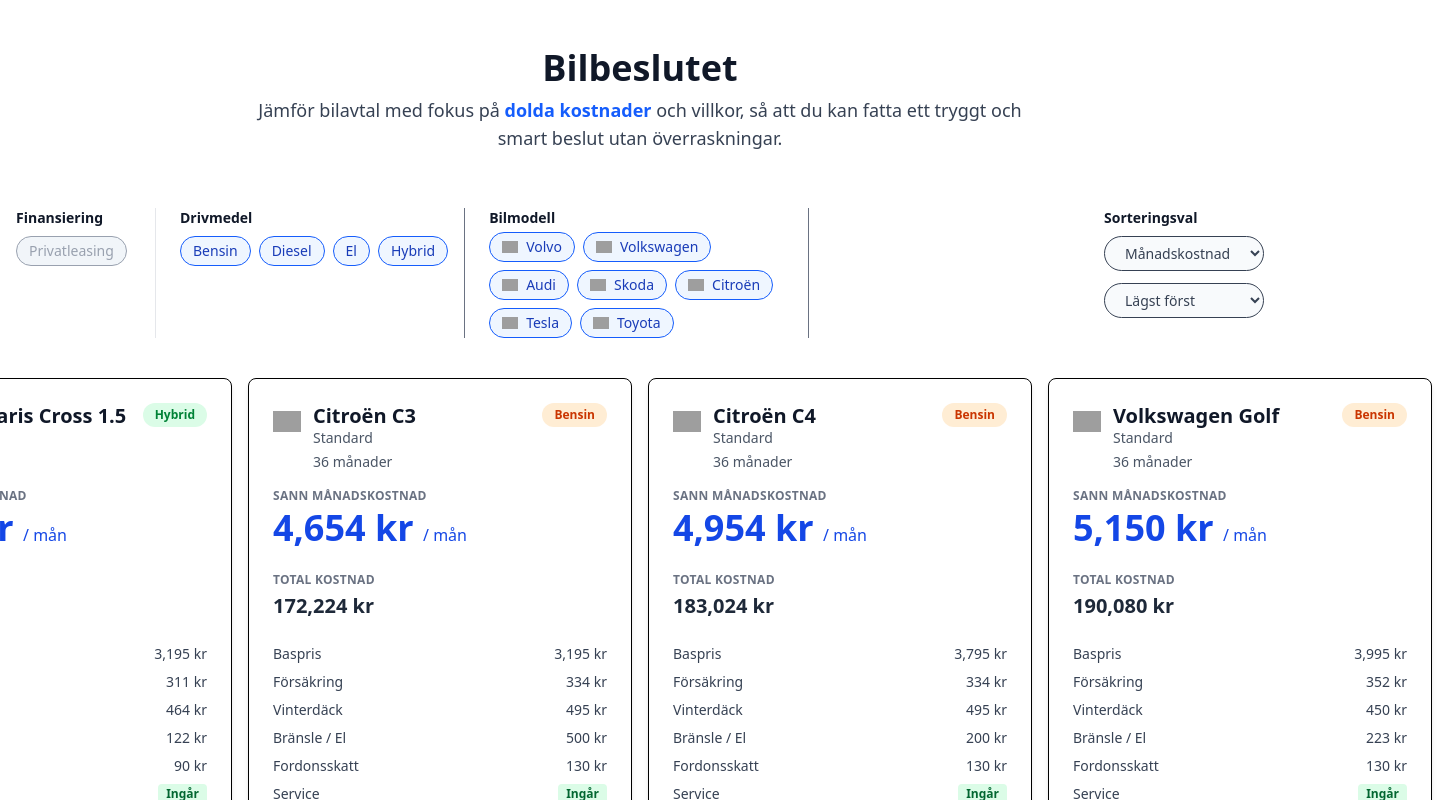
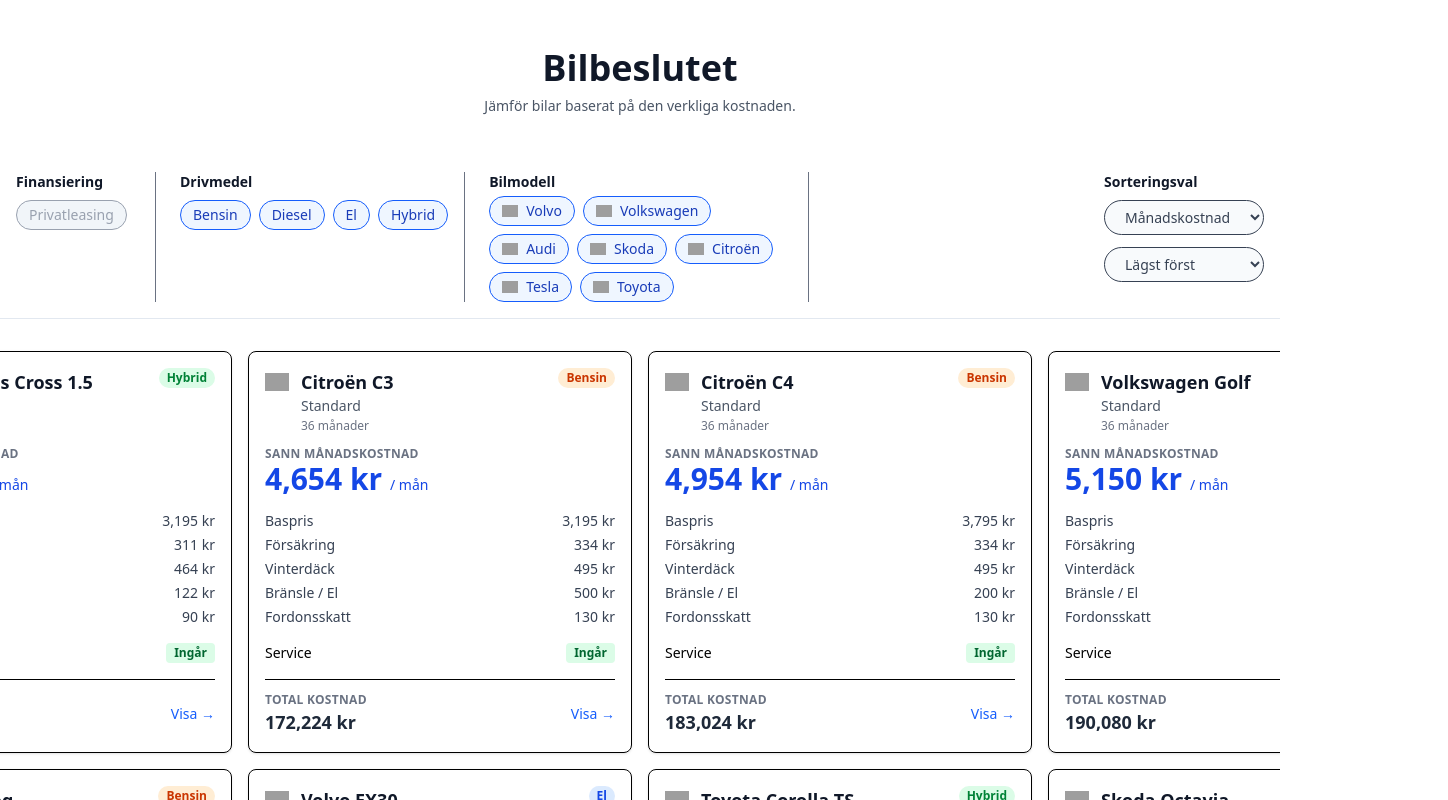
Before and after one commit to mile95/bilbeslut, an Angular app: page / in a window 1280 px wide. Shown: the top 800 px of the page, 1448 px wide, since content can reach past the window. Built offline with nearby package versions, Linux system fonts and the light colour scheme; grey boxes are pictures that could not be loaded.

Commit message:
layout fixes

```diff
--- a/src/app/bil-beslut/bil-beslut.html
+++ b/src/app/bil-beslut/bil-beslut.html
@@ -1,7 +1,8 @@
-<div class="flex flex-col gap-y-4">
+<div class="flex flex-col gap-y-4 h-screen">
     <app-header></app-header>
     <app-result-filter (filterChange)="handleFilterChange($event)"></app-result-filter>
-    <div class="grid grid-cols-4 gap-4 p-4 min-w-max">
+
+    <div class="grid grid-cols-4 gap-4 p-4 min-w-max grow overflow-y-auto" style="max-height: calc(100vh - 200px);">
         <ng-container *ngFor="let r of this.filteredResults">
             <app-private-leasing-result [privateLeasing]="r"></app-private-leasing-result>
         </ng-container>
--- a/src/app/bil-beslut/header/header.html
+++ b/src/app/bil-beslut/header/header.html
@@ -1,7 +1,6 @@
 <div class="max-w-7xl mx-auto px-4 py-8 text-center">
     <h1 class="text-4xl font-extrabold text-gray-900 mb-2">Bilbeslutet</h1>
-    <p class="text-lg text-gray-700 max-w-3xl mx-auto">
-        Jämför bilavtal med fokus på <span class="font-semibold text-blue-600">dolda kostnader</span> och villkor,
-        så att du kan fatta ett tryggt och smart beslut utan överraskningar.
+    <p class="text-sm text-gray-600">
+        Jämför bilar baserat på den verkliga kostnaden.
     </p>
 </div>
--- a/src/app/bil-beslut/private-leasing/private-leasing-result/private-leasing-result.html
+++ b/src/app/bil-beslut/private-leasing/private-leasing-result/private-leasing-result.html
@@ -1,14 +1,12 @@
-<div class="border rounded-lg p-6 shadow-md flex flex-col w-96 hover:bg-slate-100 transition duration-300">
+<div class="border rounded-lg p-4 shadow-sm flex flex-col w-96 hover:bg-slate-100 transition duration-300">
 
-    <div class="relative flex gap-3 pb-4">
+    <!-- Header -->
+    <div class="relative flex gap-3 pb-3">
+        <img [src]="getBrandIcon(privateLeasing.brand)" [alt]="privateLeasing.brand"
+            class="h-6 w-6 object-contain mt-0.5" />
 
-        <!-- Brand icon -->
-        <img [src]="getBrandIcon(privateLeasing.brand)" [alt]="privateLeasing.brand"
-            class="h-7 w-7 object-contain mt-1" />
-
-        <!-- Brand + model -->
-        <div class="flex-1">
-            <h3 class="text-xl font-bold text-gray-900 leading-tight">
+        <div class="flex-1 leading-tight">
+            <h3 class="text-lg font-bold text-gray-900">
                 {{ privateLeasing.brand }} {{ privateLeasing.model }}
             </h3>
 
@@ -16,40 +14,30 @@
                 {{ privateLeasing.trim }}
             </p>
 
-            <p class="text-sm font-medium text-gray-600 mt-1">
+            <p class="text-xs font-medium text-gray-500 mt-0.5">
                 {{ privateLeasing.standardDurationInMonths }} månader
             </p>
         </div>
 
-        <!-- Fuel type badge -->
-        <span class="absolute top-0 right-0 text-xs font-semibold px-3 py-1 rounded-full"
+        <span class="absolute top-0 right-0 text-xs font-semibold px-2 py-0.5 rounded-full"
             [ngClass]="getfuelBadgeClass()">
             {{ privateLeasing.fuelType }}
         </span>
-
     </div>
 
-
-
-    <!-- Månadskostnad -->
-    <div class="mb-6">
-        <p class="text-xs uppercase font-semibold text-gray-500 tracking-wide mb-1">Sann månadskostnad</p>
-        <p class="text-4xl font-extrabold text-blue-700">
+    <!-- Sann månadskostnad -->
+    <div class="mb-4">
+        <p class="text-xs uppercase font-semibold text-gray-500 tracking-wide mb-0.5">
+            Sann månadskostnad
+        </p>
+        <p class="text-3xl font-extrabold text-blue-700 leading-none">
             {{ privateLeasing.getTotalMonthlyCost() | number }} kr
-            <span class="text-base font-normal">/ mån</span>
+            <span class="text-sm font-normal">/ mån</span>
         </p>
     </div>
 
-    <!-- Total kostnad -->
-    <div class="mb-6">
-        <p class="text-xs uppercase font-semibold text-gray-500 tracking-wide mb-1">Total kostnad</p>
-        <p class="text-xl font-semibold text-gray-800">
-            {{ privateLeasing.getTotalCostForFullLeaseInSek() | number }} kr
-        </p>
-    </div>
-
-    <!-- Detaljerade kostnader -->
-    <div class="text-gray-700 text-sm space-y-2 mb-6">
+    <!-- Kostnadsdetaljer -->
+    <div class="text-gray-700 text-sm space-y-1 mb-4">
         <div class="flex justify-between">
             <span>Baspris</span>
             <span>{{ privateLeasing.leaseBaseMonthlyCostInSek | number }} kr</span>
@@ -70,7 +58,10 @@
             <span>Fordonsskatt</span>
             <span>{{ privateLeasing.getTaxCostPerMonth() | number }} kr</span>
         </div>
-        <div class="flex justify-between items-center">
+    </div>
+
+    <!-- Service -->
+    <div class="flex justify-between items-center text-sm mb-4">
         <span>Service</span>
         <span *ngIf="privateLeasing.serviceIncluded"
             class="bg-green-100 text-green-800 px-2 py-0.5 rounded text-xs font-semibold">
@@ -80,12 +71,21 @@
             Ingår ej
         </span>
     </div>
+
+    <!-- Total kostnad + länk -->
+    <div class="border-t pt-3 flex items-center justify-between">
+        <div>
+            <p class="text-xs uppercase font-semibold text-gray-500 tracking-wide">
+                Total kostnad
+            </p>
+            <p class="text-lg font-semibold text-gray-800">
+                {{ privateLeasing.getTotalCostForFullLeaseInSek() | number }} kr
+            </p>
         </div>
 
-    <!-- Källa / länk -->
-    <div class="border-t pt-3 flex justify-end">
-        <a [href]="privateLeasing.sourceUrl" target="_blank" class="text-sm text-blue-600 hover:underline">
-            Visa erbjudande →
+        <a [href]="privateLeasing.sourceUrl" target="_blank"
+            class="text-sm text-blue-600 hover:underline whitespace-nowrap">
+            Visa →
         </a>
     </div>
 </div>
--- a/src/app/bil-beslut/result-filter/result-filter.html
+++ b/src/app/bil-beslut/result-filter/result-filter.html
@@ -1,7 +1,7 @@
-<div class="sticky top-0 z-20 bg-white">
+<div class="sticky top-0 z-20 bg-white border-b border-slate-200 pb-2">
     <div class="max-w-7xl mx-auto px-4 py-2 flex flex-wrap items-stretch gap-6 text-sm text-gray-700 h-full ">
 
-        <div class="flex min-w-[140px] border-r border-gray-200 pr-4">
+        <div class="flex min-w-[140px] border-r border-gray-500 pr-4">
             <div class="flex flex-col gap-2">
                 <span class="font-semibold text-gray-900 whitespace-nowrap">
                     Finansiering
--- a/src/styles.css
+++ b/src/styles.css
@@ -1 +1,9 @@
 @import "tailwindcss";
+
+html,
+body {
+    height: 100%;
+    margin: 0;
+    padding: 0;
+    overflow: hidden;
+}
```
Lines whose indentation alone changed are shown as unchanged.
